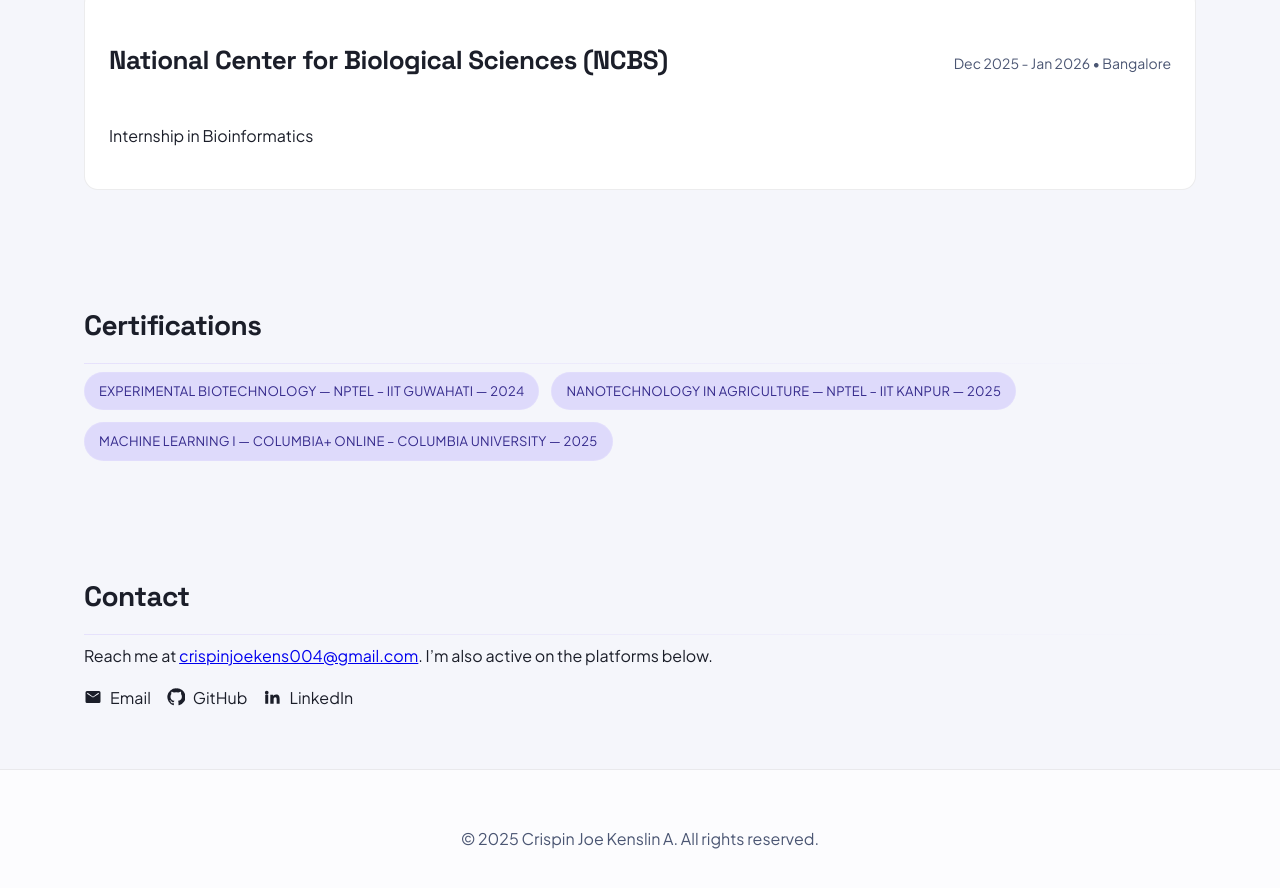
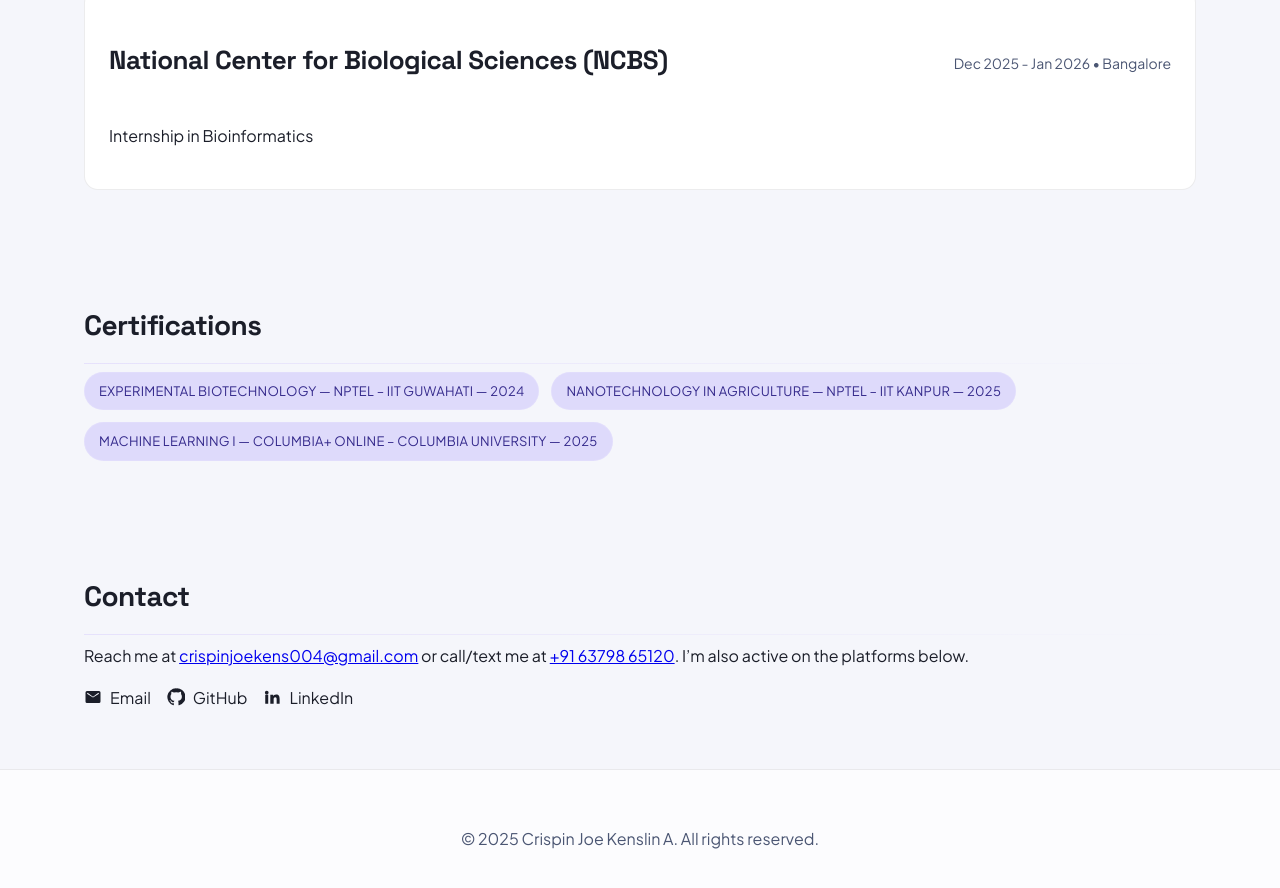
Before and after one commit to crispinjoekenslin-25/profile, a plain HTML site: page index.html in a window 1280 px wide. Shown: the part 8381-9269 px from the top of the page. Drawn offline with Linux system fonts and the light colour scheme.

Commit message:
Update: Added mobile number, deleted updates.txt

```diff
--- a/index.html
+++ b/index.html
@@ -354,8 +354,14 @@ list-style: none;
                     <h2 id="contact-title">Contact</h2>
                     <figure id="contact-media" class="section-media"></figure>
                 </div>
-                <p>Reach me at <a id="contact-email" href="mailto:you@example.com">you@example.com</a>. I’m also active on the platforms below.</p>
-                <ul id="contact-socials" class="social-inline">
+                <p>
+                    Reach me at
+                    <a id="contact-email" href="mailto:you@example.com">you@example.com</a>
+                    or call/text me at
+                    <a id="contact-phone" href="tel:+916379865120">+91&nbsp;63798&nbsp;65120</a>.
+                    I’m also active on the platforms below.
+                  </p>
+                                  <ul id="contact-socials" class="social-inline">
                     <li><a href="#">GitHub</a></li>
                     <li><a href="#">LinkedIn</a></li>
                     <li><a href="#">Twitter</a></li>
```
Also changed, not shown: updates.txt (deleted).
